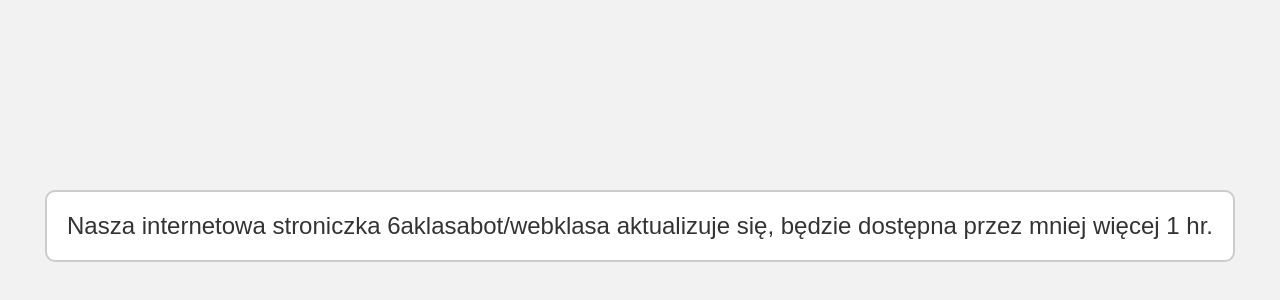
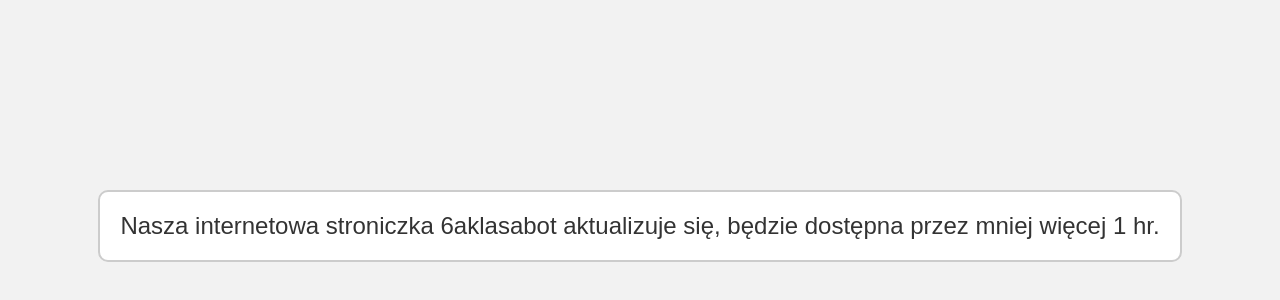
Before and after one commit to 6aklasabot/webklasa, a plain HTML site: page oops.html in a window 1280 px wide. Shown: the part 174-474 px from the top of the page. Drawn offline with Linux system fonts and the light colour scheme.

```diff
--- a/index.html
+++ b/oops.html
@@ -27,7 +27,7 @@
 </head>
 <body>
     <div class="message">
-        Nasza internetowa stroniczka 6aklasabot/webklasa aktualizuje się, będzie dostępna przez mniej więcej 1 hr.
+        Nasza internetowa stroniczka 6aklasabot aktualizuje się, będzie dostępna przez mniej więcej 1 hr.
     </div>
 </body>
 </html>
```
